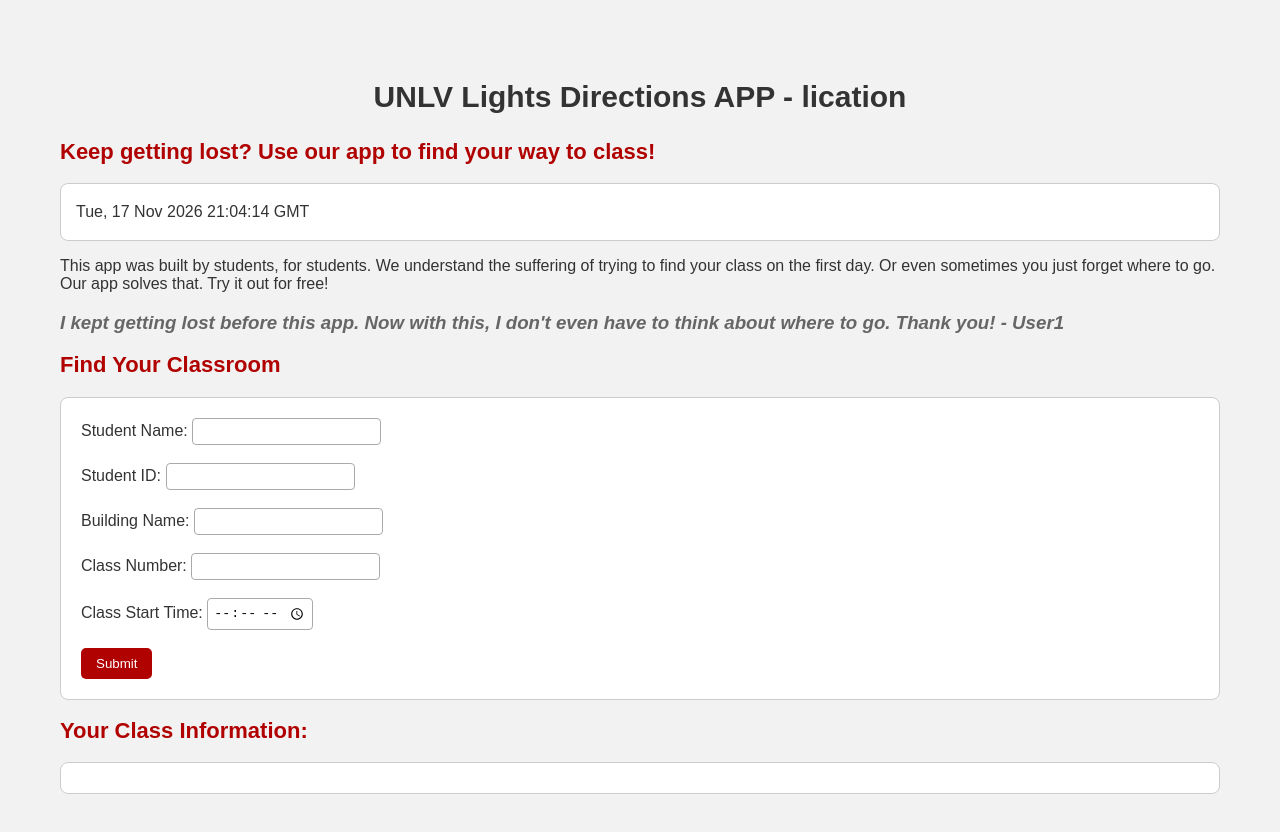
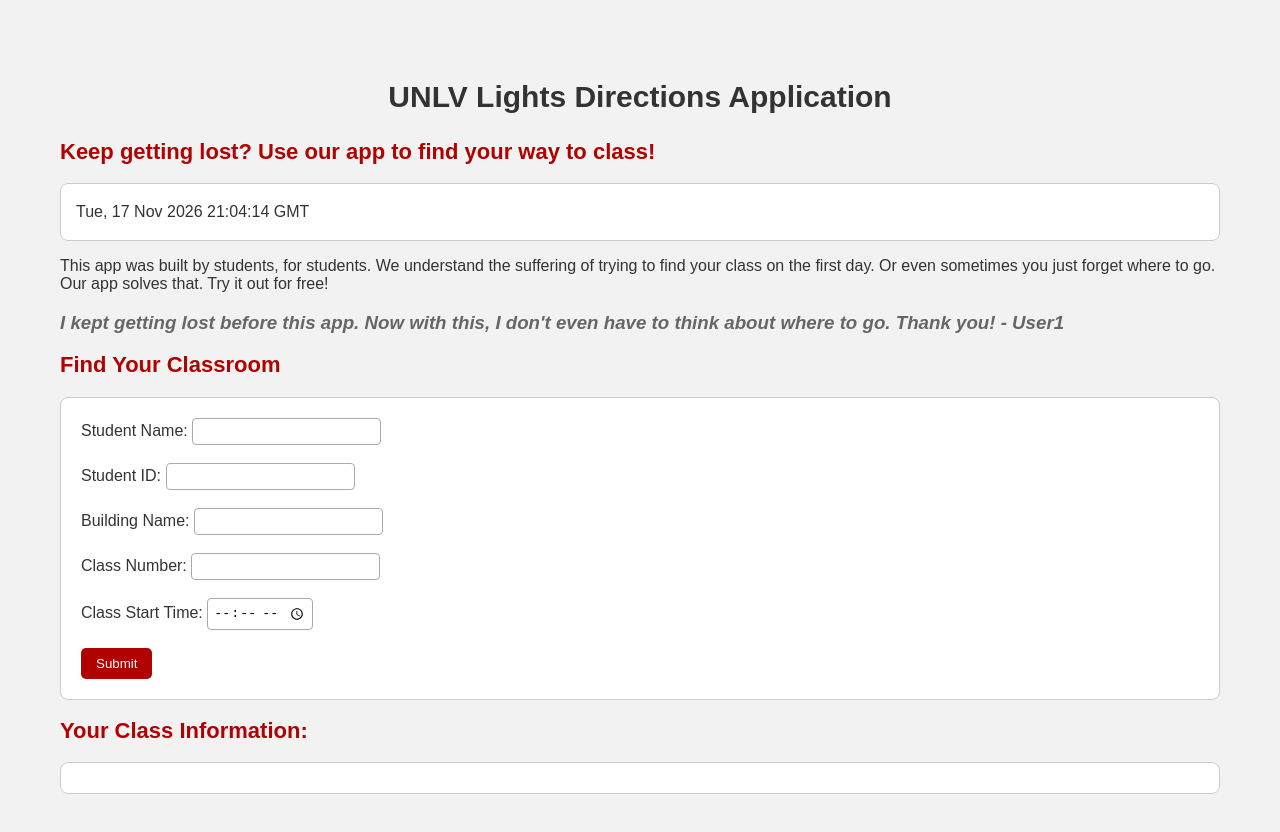
Before and after one commit to jazzyfamm/unlv-class-checkin, a plain HTML site: page index.html in a window 1280 px wide. Drawn offline with Linux system fonts and the light colour scheme.

Commit message:
Update index.html

```diff
--- a/index.html
+++ b/index.html
@@ -6,7 +6,7 @@
 
   </head>
   <body>
-      <h1 class="title">UNLV Lights Directions APP - lication</h1>
+      <h1 class="title">UNLV Lights Directions Application</h1>
       <h2> Keep getting lost? Use our app to find your way to class!</h2>
       <p id="currentTime"></p>
       This app was built by students, for students. We understand the suffering of trying
```
